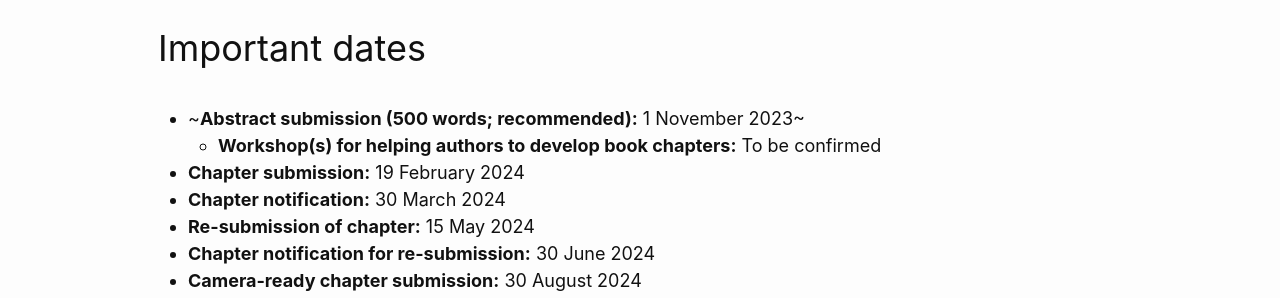
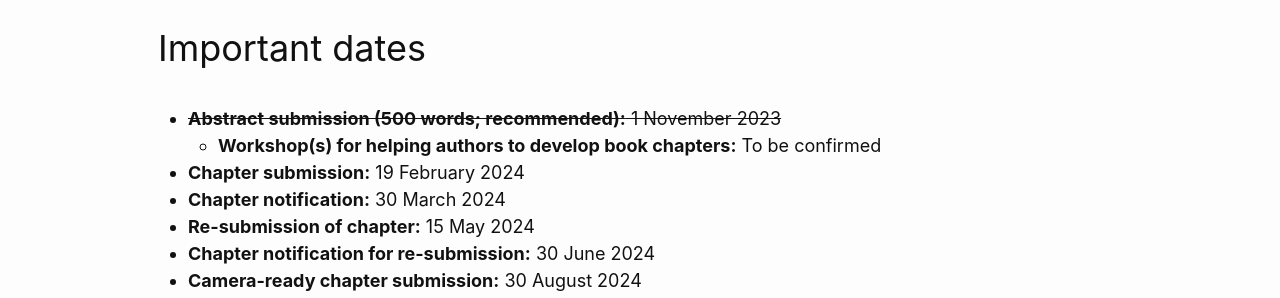
Before and after one commit to infosys-vietnam-book/infosys-vietnam-book.github.io, a Jekyll site: the page built from important-dates.md, in a window 1280 px wide. Shown: the part 214-512 px from the top of the page. Built offline with Jekyll 4.4.1, drawn with Linux system fonts in a browser that asks for light colours.

Commit message:
change deadline

```diff
--- a/important-dates.md
+++ b/important-dates.md
@@ -5,7 +5,7 @@ image: /assets/img/springer-logo.png
 permalink: /important-dates/
 ---
 
-- ~**Abstract submission (500 words; recommended):** 1 November 2023~
+- ~~**Abstract submission (500 words; recommended):** 1 November 2023~~
     - **Workshop(s) for helping authors to develop book chapters:** To be confirmed
 - **Chapter submission:** 19 February 2024
 - **Chapter notification:** 30 March 2024
```
